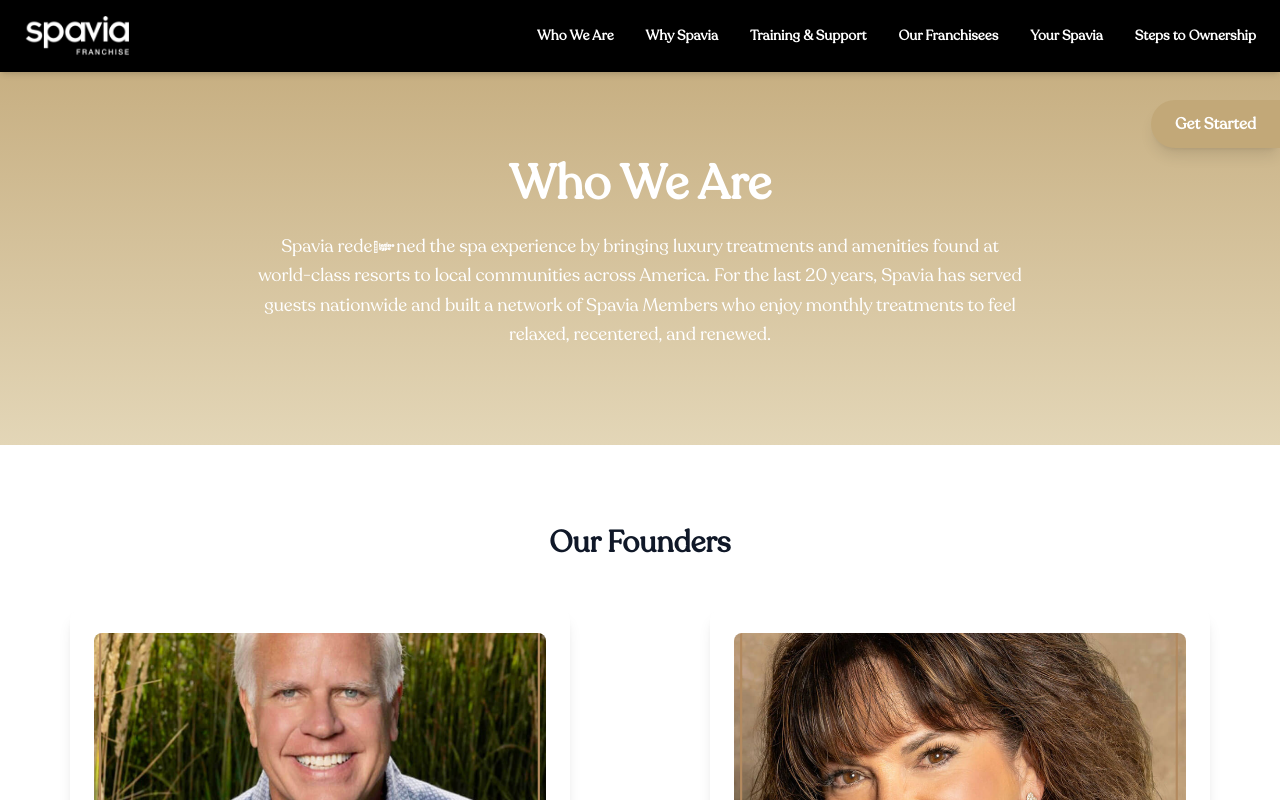
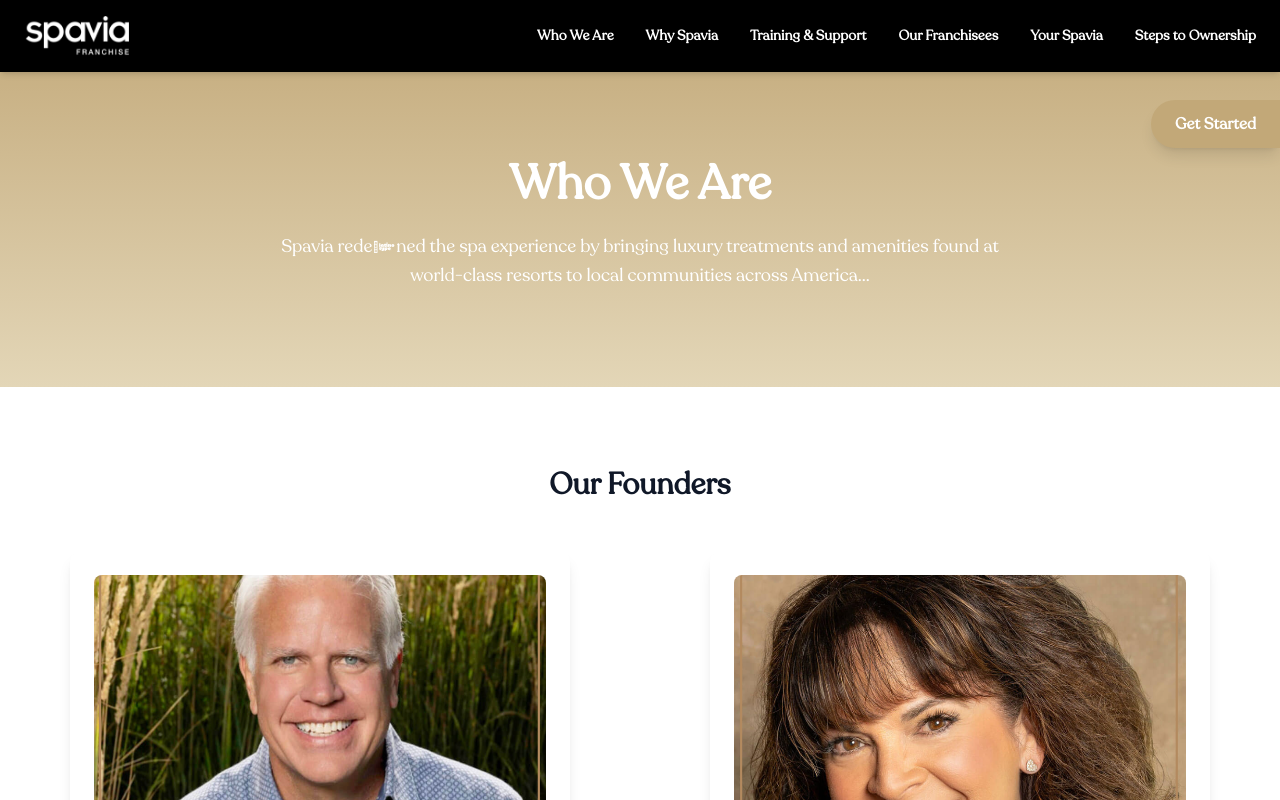
Before and after one commit to johnlangen/spavia-franchise-site, a Next.js app: page /who-we-are in a window 1280 px wide. Built offline with nearby package versions, Linux system fonts and the light colour scheme.

Commit message:
additions...

```diff
--- a/app/components/WhoWeAreContent.tsx
+++ b/app/components/WhoWeAreContent.tsx
@@ -12,17 +12,13 @@
     name: "Marty Langenderfer",
     role: "CEO & Co-founder",
     image: "/who-we-are/image1.png",
-    bio: `Marty Langenderfer is CEO and Co-founder of Spavia. Marty is driven to create innovative concepts that achieve excellence through technology, marketing, operating systems and scalable growth. As an entrepreneur, Marty has an unorthodox background starting first as a CPA at a big six accounting firm which then transitioned into an MBA at Cornell University’s Johnson Graduate School of Management.
-
-Shortly after, he joined American Airlines’ Sabre Division where he helped found Travelocity. Lessons learned from creating a world recognized brand helped Marty grow into his next venture as VP of DISH Network, where he focused on marketing, customer loyalty and customer service. During his tenure as an executive, the company grew from less than one million subscribers to over ten million. Marty’s years of expertise in finance, marketing, and operations enables him to lead the Spavia National team in delivering excellence.`,
+    bio: `Marty Langenderfer is CEO and Co-founder of Spavia. Marty is driven to create innovative concepts that achieve excellence through technology, marketing, operating systems and scalable growth. As an entrepreneur, Marty has an unorthodox background starting first as a CPA...`,
   },
   {
     name: "Allison Langenderfer",
     role: "President & Co-founder",
     image: "/who-we-are/image2.png",
-    bio: `Allison Langenderfer, President and Co-founder of Spavia, leads with passion in design, creativity, and spa retail. A Cal Poly San Luis Obispo graduate with a marketing focus, she embraces a "learning by doing" philosophy.
-
-Before Spavia, Allison excelled as a Macy’s buyer and regional manager, followed by a 12-year career in pharmaceutical sales. She drives Spavia’s mission through Spavia Cares, franchisee support, and an expertly curated retail experience. She is also deeply passionate about fostering a strong culture and sense of community within Spavia, creating a welcoming environment for guests, team members, and franchise partners. With a market-driven approach, she brings world-class skincare, relaxation products, and gifts to Spavia’s retail. Her greatest success? Raising three children now launching careers of their own.`,
+    bio: `Allison Langenderfer, President and Co-founder of Spavia, leads with passion in design, creativity, and spa retail...`,
   },
 ];
 
@@ -31,25 +27,25 @@
     name: "Courtney Allison",
     role: "Chief Operating Officer",
     image: "/who-we-are/image3.png",
-    bio: `With over 10 years of experience as a franchise operations leader, Courtney has a proven track record of supporting franchisees in high-growth systems. Her strong background in operations and training, coupled with her passion for driving franchisee success and profitability, makes her an invaluable asset to the team.`,
+    bio: `With over 10 years of experience as a franchise operations leader...`,
   },
   {
     name: "Dana Benfield",
     role: "Chief Marketing Officer",
     image: "/who-we-are/image4.png",
-    bio: `With over two decades of marketing expertise and strategic vision, Dana’s creativity and professionalism enhance our commitment to strong brand recognition, ensuring our presence resonates from national landscapes to local communities, making her a key asset in driving growth and revenue for the team.`,
+    bio: `With over two decades of marketing expertise and strategic vision...`,
   },
   {
     name: "Karyn White",
     role: "Director of Franchise Development",
     image: "/who-we-are/image5.png",
-    bio: `With a wealth of franchise experience and a deep passion for the wellness industry, Karyn’s expertise in building strong franchisee relationships and driving unit growth plays a pivotal role as we continue to expand and bring exceptional spa offerings to even more communities across the country.`,
+    bio: `With a wealth of franchise experience and a deep passion...`,
   },
   {
     name: "Jessica Hartman",
     role: "Director of Spa Services",
     image: "/who-we-are/image6.png",
-    bio: `With over 15 years of experience in a franchise system, Jessica specializes in market research for services, products, and equipment. Her expertise enhances operational efficiency and supports the development of popular treatment protocols, making her a key contributor to our team's success.`,
+    bio: `With over 15 years of experience in a franchise system...`,
   },
 ];
 
@@ -79,9 +75,7 @@
         >
           Spavia redefined the spa experience by bringing luxury treatments and
           amenities found at world-class resorts to local communities across
-          America. For the last 20 years, Spavia has served guests nationwide
-          and built a network of Spavia Members who enjoy monthly treatments to
-          feel relaxed, recentered, and renewed.
+          America...
         </motion.p>
       </section>
 
@@ -99,14 +93,16 @@
                 whileInView={{ opacity: 1 }}
                 viewport={{ once: true }}
                 transition={{ duration: 0.6, delay: i * 0.2 }}
-                className="bg-white rounded-xl shadow-lg hover:shadow-xl transition-transform md:hover:scale-[1.02] p-6 max-w-[500px] mx-auto flex flex-col"
+                className="bg-white rounded-xl shadow-lg hover:shadow-xl transition p-6 max-w-[500px] mx-auto flex flex-col"
               >
+                <div className="w-full aspect-[4/3] bg-gray-100 rounded-lg mb-4 overflow-hidden">
                   <img
                     src={f.image}
                     alt={f.name}
                     loading="lazy"
-                  className="rounded-lg mb-4 w-full h-72 object-cover object-center"
+                    className="w-full h-full object-cover object-center"
                   />
+                </div>
                 <h3 className="text-xl font-bold">{f.name}</h3>
                 <p className="text-sm text-[#C2A878] font-semibold mb-3">
                   {f.role}
@@ -133,15 +129,17 @@
                 initial={{ opacity: 0 }}
                 whileInView={{ opacity: 1 }}
                 viewport={{ once: true, amount: 0.2 }}
-                transition={{ duration: 0.8, delay: i * 0.1 }}
-                className="bg-white rounded-xl shadow-md p-6 min-h-[420px] flex flex-col transition md:hover:scale-105 md:hover:shadow-xl"
+                transition={{ duration: 0.6, delay: i * 0.15 }}
+                className="bg-white rounded-xl shadow-md p-6 flex flex-col h-full"
               >
+                <div className="w-full aspect-[4/5] bg-gray-100 rounded-lg mb-4 overflow-hidden">
                   <img
                     src={member.image}
                     alt={member.name}
                     loading="lazy"
-                  className="rounded-lg mb-4 w-full h-56 object-cover object-center"
+                    className="w-full h-full object-cover object-center"
                   />
+                </div>
                 <h3 className="text-base font-bold">{member.name}</h3>
                 <p className="text-xs text-[#C2A878] font-semibold mb-2">
                   {member.role}
@@ -181,11 +179,7 @@
               Spavia Cares
             </h2>
             <p className="text-gray-700 leading-relaxed font-sans">
-              Our focus on community has always been central to our growth. With
-              every new Spavia, our team actively works to become part of the
-              neighborhoods we serve. With philanthropic efforts, small business
-              relationships, and community engagement, Spavia has worked
-              tirelessly to better the community we care for.
+              Our focus on community has always been central...
             </p>
           </motion.div>
         </div>
@@ -204,12 +198,7 @@
               Our Responsibility
             </h2>
             <p className="text-gray-700 leading-relaxed font-sans">
-              In life, gratitude and generosity of spirit are the greatest gifts
-              we can give to ourselves and others. Spavia is committed to
-              creating stronger communities, happier neighborhoods, and a better
-              world than when we found it. That’s why we’re committed to
-              sourcing high quality products that are good for our guests and
-              the planet.
+              In life, gratitude and generosity of spirit are the greatest gifts...
             </p>
           </motion.div>
           <motion.div
```
Lines whose indentation alone changed are shown as unchanged.
